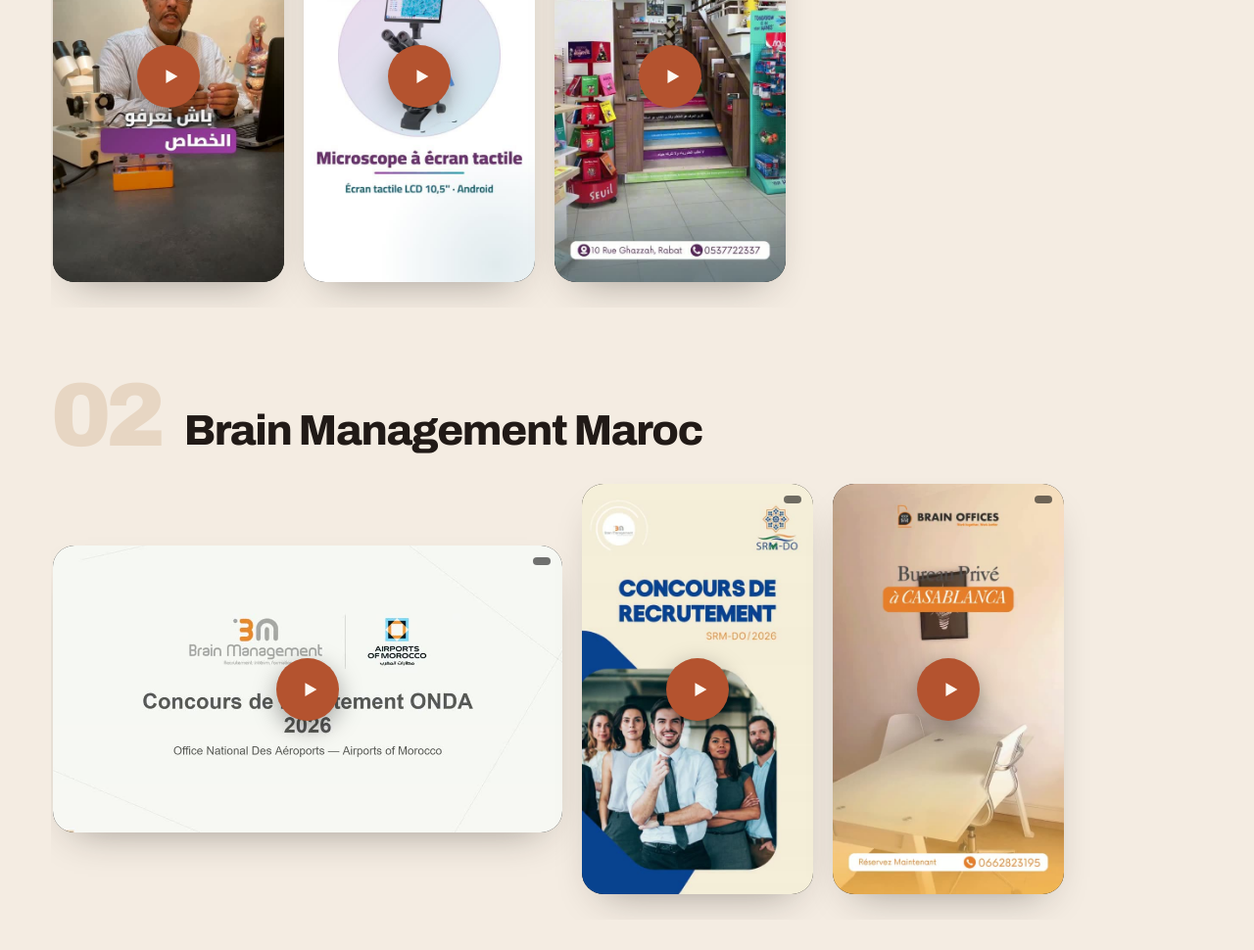
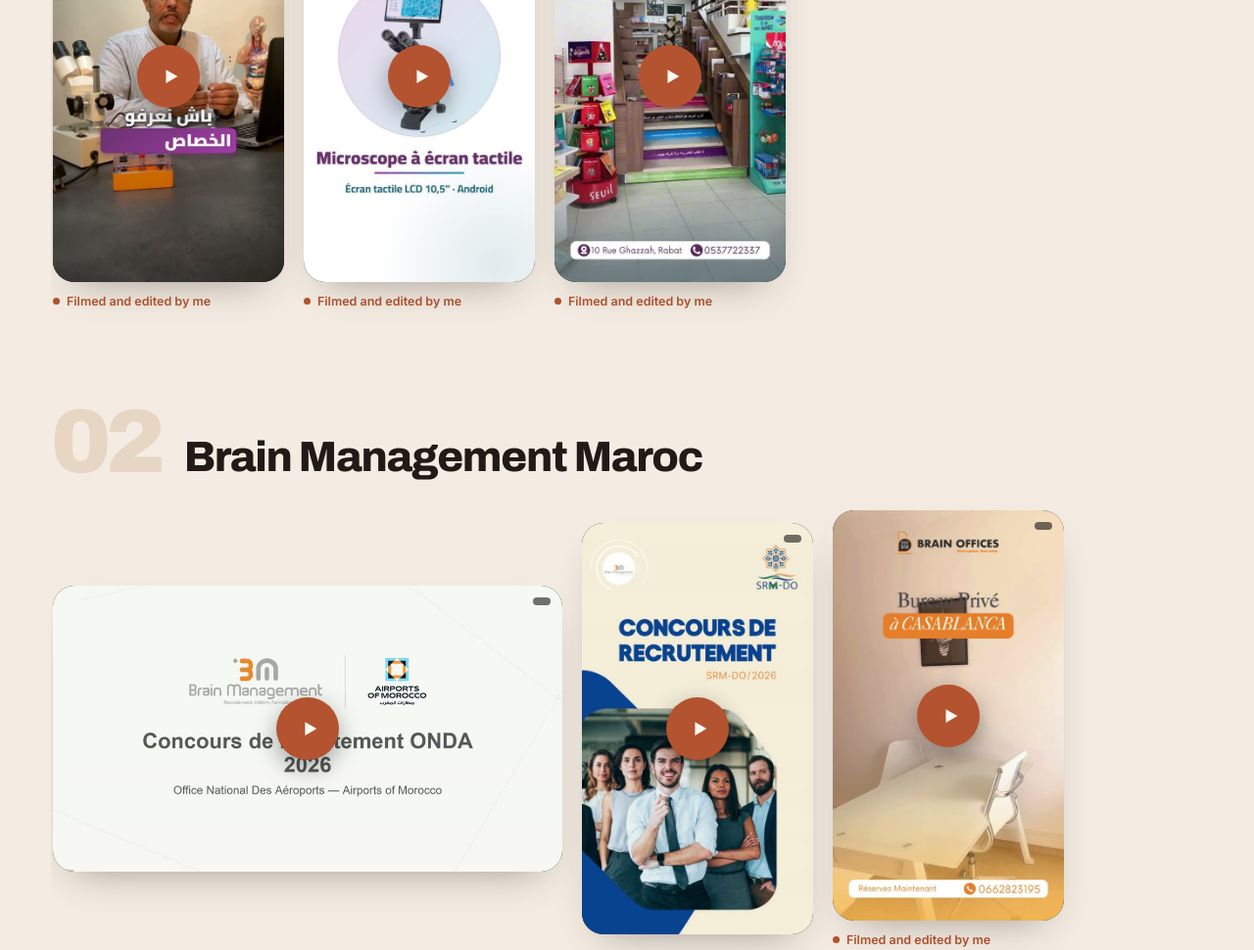
Before and after one commit to houda-na/portfolio-video, a plain HTML site: page index.html in a window 1280 px wide. Shown: the part 875-1845 px from the top of the page at 98% size. Drawn offline with Linux system fonts and the light colour scheme.

Commit message:
Mention tournage : Pacheram et Brain Offices

```diff
--- a/index.html
+++ b/index.html
@@ -188,16 +188,16 @@ const CLIENTS = [
   { id:"pacheram", name:"Pacheram", role:{fr:"Social Media Manager · Freelance · 2026", en:"Social Media Manager · Freelance · 2026"},
     text:{fr:"Reels pour une librairie et équipementier scolaire à Rabat : tournage, montage, sous-titres animés.", en:"Reels for a bookshop and school equipment supplier in Rabat: filming, editing, animated captions."},
     videos:[
-      {id:"pacheram-reel1", f:"v", tag:{fr:"Reel",en:"Reel"}, t:{fr:"Équiper une école : le bon matériel",en:"Equipping a school: the right gear"}, d:{fr:"Tournage, montage et sous-titres animés en darija.",en:"Filming, editing and animated Darija captions."}},
-      {id:"pacheram-reel2", f:"v", tag:{fr:"Reel",en:"Reel"}, t:{fr:"Le microscope à écran tactile",en:"The touchscreen microscope"}, d:{fr:"Présentation produit avec incrustations et visuels.",en:"Product showcase with overlays and visuals."}},
-      {id:"pacheram-librairie", f:"v", tag:{fr:"Vidéo",en:"Video"}, t:{fr:"Visite de la librairie",en:"Bookshop tour"}, d:{fr:"Tournage au smartphone et montage rythmé.",en:"Smartphone filming and dynamic editing."}}
+      {id:"pacheram-reel1", self:true, f:"v", tag:{fr:"Reel",en:"Reel"}, t:{fr:"Équiper une école : le bon matériel",en:"Equipping a school: the right gear"}, d:{fr:"Tournage, montage et sous-titres animés en darija.",en:"Filming, editing and animated Darija captions."}},
+      {id:"pacheram-reel2", self:true, f:"v", tag:{fr:"Reel",en:"Reel"}, t:{fr:"Le microscope à écran tactile",en:"The touchscreen microscope"}, d:{fr:"Présentation produit avec incrustations et visuels.",en:"Product showcase with overlays and visuals."}},
+      {id:"pacheram-librairie", self:true, f:"v", tag:{fr:"Vidéo",en:"Video"}, t:{fr:"Visite de la librairie",en:"Bookshop tour"}, d:{fr:"Tournage au smartphone et montage rythmé.",en:"Smartphone filming and dynamic editing."}}
     ]},
   { id:"brain", name:"Brain Management Maroc", role:{fr:"Marketing digital & community management · 2026", en:"Digital marketing & community management · 2026"},
     text:{fr:"Motion design pour les campagnes de recrutement et Reels pour Brain Offices.", en:"Motion design for recruitment campaigns and Reels for Brain Offices."},
     videos:[
       {id:"brain-motion", f:"h", tag:{fr:"Motion design",en:"Motion design"}, t:{fr:"Concours : 79 postes à pourvoir",en:"Recruitment: 79 open positions"}, d:{fr:"Vidéo motion design pour un concours de recrutement national.",en:"Motion design video for a national recruitment campaign."}},
       {id:"brain-concours", f:"v", tag:{fr:"Reel",en:"Reel"}, t:{fr:"Concours de recrutement SRM",en:"SRM recruitment campaign"}, d:{fr:"Reel animé : postes, étapes et date limite.",en:"Animated Reel: positions, steps and deadline."}},
-      {id:"brain-offices", f:"v", tag:{fr:"Reel",en:"Reel"}, t:{fr:"Brain Offices : bureau privé",en:"Brain Offices: private office"}, d:{fr:"Visite d'un bureau à louer à Casablanca.",en:"Tour of an office for rent in Casablanca."}}
+      {id:"brain-offices", self:true, f:"v", tag:{fr:"Reel",en:"Reel"}, t:{fr:"Brain Offices : bureau privé",en:"Brain Offices: private office"}, d:{fr:"Visite d'un bureau à louer à Casablanca.",en:"Tour of an office for rent in Casablanca."}}
     ]},
   { id:"creativity", name:"Creativity E Marketing", role:{fr:"Création de contenu & automatisation IA · 2025–2026", en:"Content creation & AI automation · 2025–2026"},
     text:{fr:"Vidéos pour les clients de l'agence : animation générée par IA, vidéos produit et présentations.", en:"Videos for agency clients: AI-generated animation, product videos and presentations."},
```
